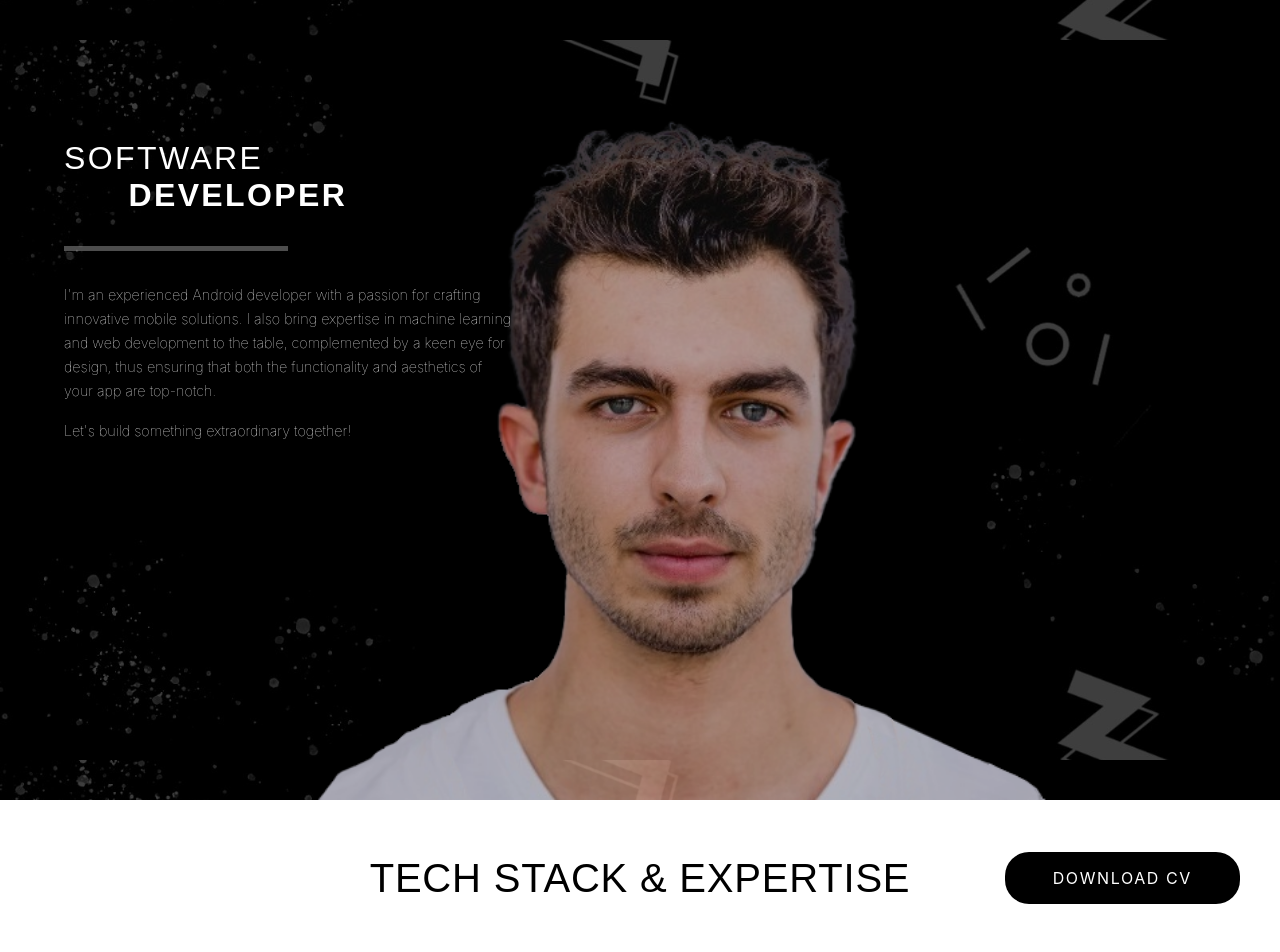
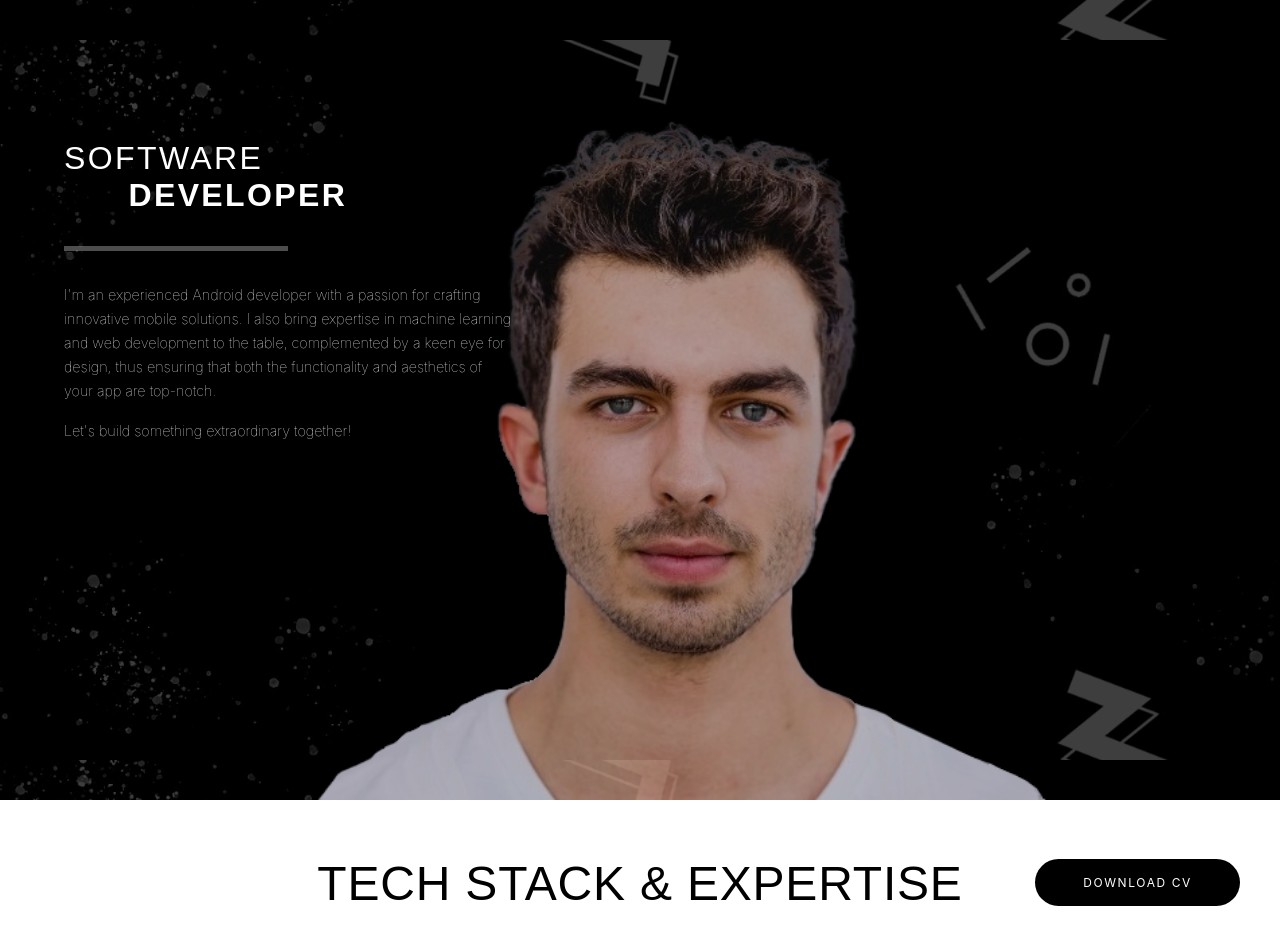
Before and after one commit to VassRichard/vassrichard.github.io, a React (Create React App) app: page / in a window 1280 px wide. Shown: the top 952 px of the page. Built offline with nearby package versions, Linux system fonts and the light colour scheme.

Commit message:
Experience area improvements

```diff
--- a/src/components/ExperienceArea/ExperienceArea.css.tsx
+++ b/src/components/ExperienceArea/ExperienceArea.css.tsx
@@ -1,9 +1,5 @@
 import styled from 'styled-components';
 import { Breakpoints, minWidthQuery } from "../../utils/globals";
-
-export const SeparatorSpace = styled.div`
-    padding: 1.5rem;
-`;
 
 export const ExperienceAreaWrapper = styled.div`
     margin: 3.5rem;
@@ -14,24 +10,29 @@ export const TitleText = styled.div`
     width: 100%;
     margin: 2.5rem 0 2.5rem 0;
     text-align: center;
+    font-size: 1.5rem;
     font-family: 'Aspekta', sans-serif;
-    font-weight: 100;
+    font-weight: 500;
     letter-spacing: 0.05rem;
 
     ${minWidthQuery(Breakpoints.nano)} {
         font-size: 1.5rem;
     }
 
-    ${minWidthQuery(Breakpoints.mediumExtra)} {
+    ${minWidthQuery(Breakpoints.nano)} {
         font-size: 1.75rem;
     }
 
+    ${minWidthQuery(Breakpoints.mediumExtra)} {
+        font-size: 2rem;
+    }
+
     ${minWidthQuery(Breakpoints.large)} {
-        font-size: 2.5rem;
+        font-size: 3rem;
     }
 
     ${minWidthQuery(Breakpoints.xxLarge)} {
-        font-size: 3rem;
+        font-size: 3.5rem;
     }
 `;
 
@@ -65,11 +66,17 @@ export const CurriculumVitaeText = styled.div`
         right: 2.5rem;
         margin: 0;
         position: absolute;
+        font-size: 0.6rem;
     }
 
     ${minWidthQuery(Breakpoints.large)} {
-        bottom: -6.5rem;
-        margin: -0.25rem 0 0 0;
+        bottom: -6.6rem;
+        padding: 1rem 3rem 1rem 3rem;
+        font-size: 0.75rem;
+    }
+
+    ${minWidthQuery(Breakpoints.xxLarge)} {
+        bottom: -7rem;
         font-size: 1rem;
     }
 `;
--- a/src/components/ExperienceArea/ExperienceArea.tsx
+++ b/src/components/ExperienceArea/ExperienceArea.tsx
@@ -1,9 +1,10 @@
 import { FC } from "react";
-import { SeparatorSpace, ExperienceAreaWrapper, TitleText, CurriculumVitaeText, TechnologyCardsWrapper, FlexContainer } from './ExperienceArea.css';
+import { ExperienceAreaWrapper, TitleText, CurriculumVitaeText, TechnologyCardsWrapper, FlexContainer } from './ExperienceArea.css';
 import { ExperienceAreaConfig, TechnologyConfig } from '../../config/general';
 import { TechnologyConfigType } from "../../utils/types";
 import { TechnologyCard } from './TechnologyCard/TechnologyCard';
 import { saveAs } from 'file-saver';
+import { SeparatorPadding } from "../General/GeneralComponents.css";
 
 export const ExperienceArea: FC = () => {
 
@@ -35,7 +36,7 @@ export const ExperienceArea: FC = () => {
             <CurriculumVitaeText onClick={handleDownloadAction}>
                 {ExperienceAreaConfig.curriculumVitae}
             </CurriculumVitaeText>
-            <SeparatorSpace />
+            <SeparatorPadding value={1.5} />
             <TechnologyCardsWrapper>
                 <FlexContainer positionType={"space-around"}>
                         {TechnologyConfig.map((technology: TechnologyConfigType) => {
--- a/src/components/ExperienceArea/TechnologyCard/TechnologyCard.css.tsx
+++ b/src/components/ExperienceArea/TechnologyCard/TechnologyCard.css.tsx
@@ -39,6 +39,10 @@ export const TechnologyCardDescription = styled.div`
     width: 100%;
     font-size: 0.85rem;
     font-weight: 50;
+
+    ${minWidthQuery(Breakpoints.xxLarge)} {
+      font-size: 1rem;
+    }
 `;
 
 export const TechnologyCardWrapper = styled.div`
--- a/src/components/Pop-up/Pop-up.tsx
+++ b/src/components/Pop-up/Pop-up.tsx
@@ -25,6 +25,7 @@ export const PopupExample : React.FC<PopupExampleProps> = ({ technology, isOpen,
           <CloseButton onClick={closePopup}>&times;</CloseButton>
           <h2>{technology.title}</h2>
           <p>{technology.description}</p>
+          <h2>UNDER DEVELOPMENT</h2>
           {/* <h3>Skills</h3> */}
           {/* <JokeButton>
             Reveal pun */}
```
